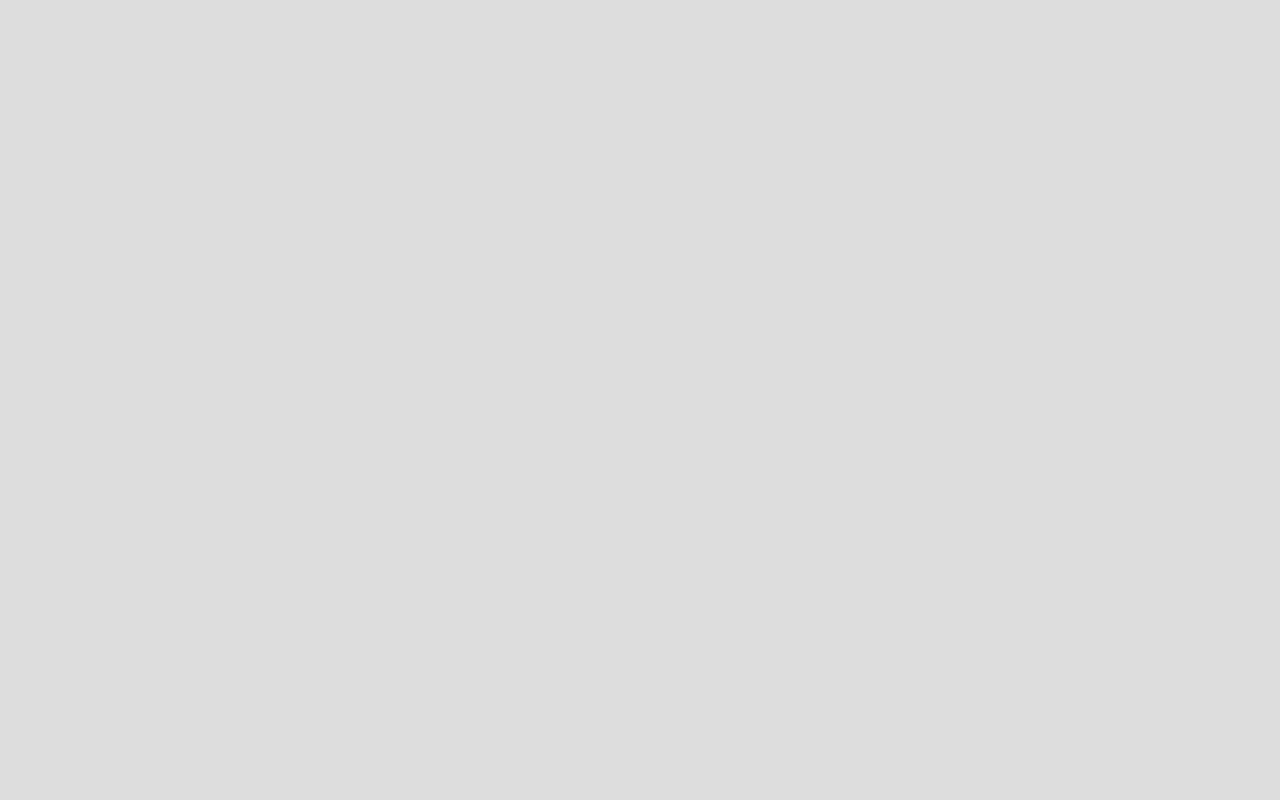
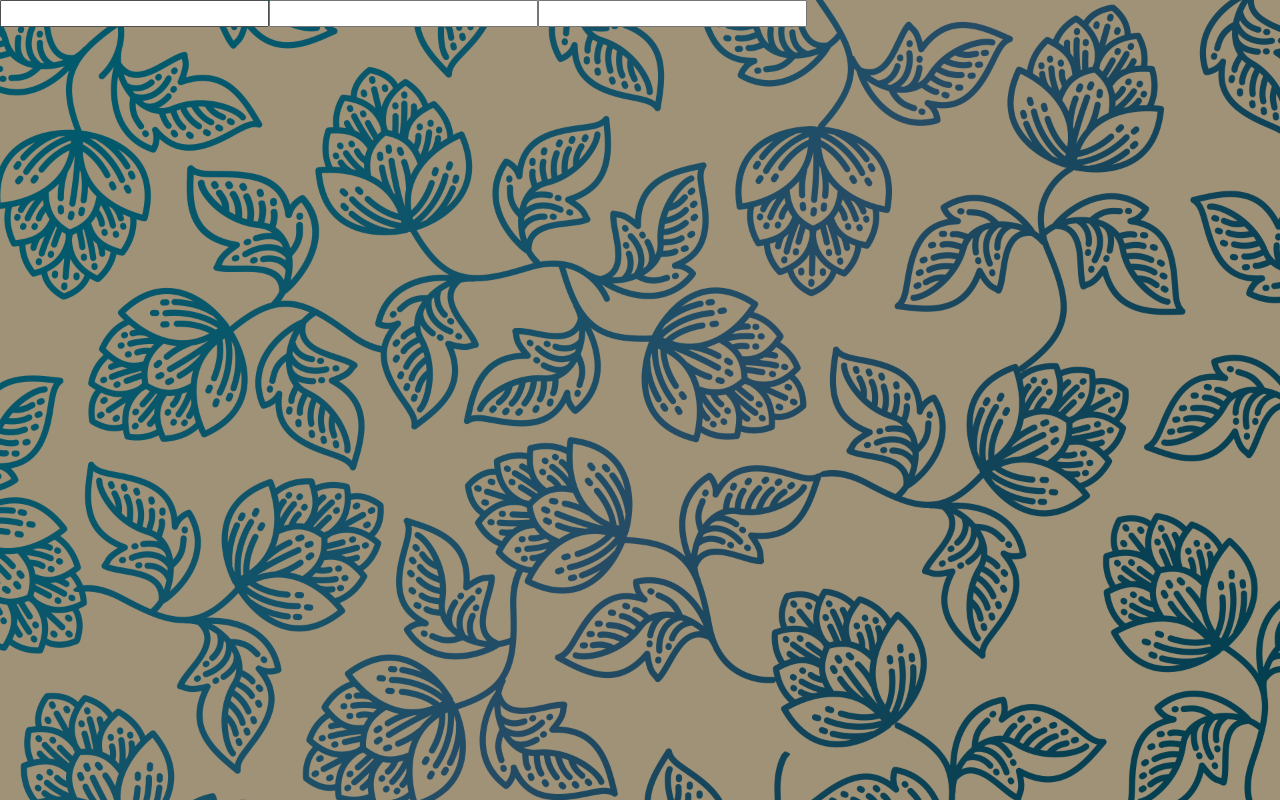
Before and after one commit to gduartemenezes/bildbeers, a React (Create React App) app: page /register in a window 1280 px wide. Built offline with nearby package versions, Linux system fonts and the light colour scheme.

Commit message:
Add Register page

```diff
--- /dev/null
+++ b/src/pages/Register/index.js
@@ -0,0 +1,19 @@
+import React, { Component } from 'react';
+
+import { Page, Container, Form, Input } from './styles';
+
+export default class Register extends Component {
+  render() {
+    return (
+      <Page>
+        <Container>
+          <Form>
+            <Input />
+            <Input />
+            <Input />
+          </Form>
+        </Container>
+      </Page>
+    );
+  }
+}
--- /dev/null
+++ b/src/pages/Register/styles.js
@@ -0,0 +1,16 @@
+import styled from 'styled-components';
+
+import hop from '../../assets/hop.png';
+
+export const Page = styled.section`
+  background-image: linear-gradient(rgba(0, 0, 0, 0.3), rgba(0, 0, 0, 0.3)),
+    url(${hop});
+  background-size: cover;
+  /* background-position: center; */
+  height: 100vh;
+`;
+
+export const Container = styled.div``;
+export const Form = styled.form``;
+export const Input = styled.input``;
+export const SubmitButton = styled.button``;
--- a/src/routes.js
+++ b/src/routes.js
@@ -3,6 +3,7 @@ import { BrowserRouter, Switch, Route } from 'react-router-dom';
 
 import Main from './pages/Main';
 import Beer from './pages/Beer';
+import Register from './pages/Register';
 
 export default function Routes() {
   return (
@@ -10,6 +11,7 @@ export default function Routes() {
       <Switch>
         <Route path="/" exact component={Main} />
         <Route path="/beer" exact component={Beer} />
+        <Route path="/register" exact component={Register} />
       </Switch>
     </BrowserRouter>
   );
```
Also changed, not shown: src/assets/hop.png (renamed from src/assets/hop-4828479.png).
